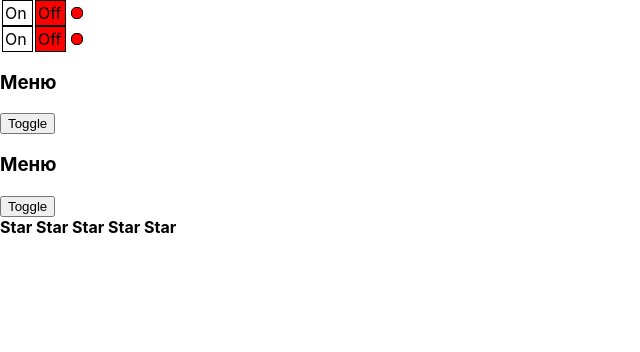
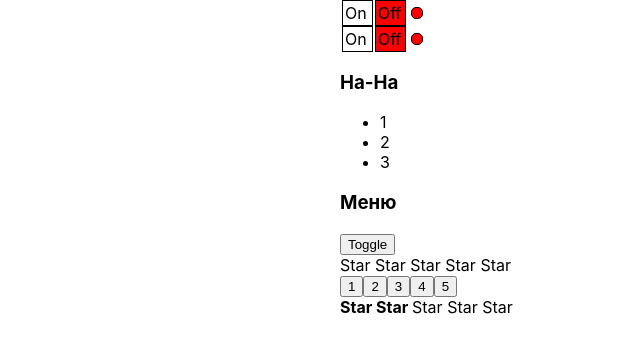
Before and after one commit to Mrleoneed/KABZDA, a React (Create React App) app: page / in a window 1280 px wide. Shown: the top 352 px of the page, without its empty margins (0-640 px from the left). Built offline with nearby package versions, Linux system fonts and the light colour scheme.

Commit message:
Less 07: UnControlled components

```diff
--- a/src/App.css
+++ b/src/App.css
@@ -0,0 +1,4 @@
+.App {
+    width:600px;
+    margin: 0 auto;
+}
--- a/src/App.tsx
+++ b/src/App.tsx
@@ -4,20 +4,20 @@
 import {Rating} from "./Components/Rating/Rating";
 import {OnOff} from "./Components/OnOff/OnOff";
 import UnControlledAccordion from "./Components/UnControlledAccordion/UnControlledAccordion";
+import {UnControlledRating} from "./Components/UnControlledRating/Rating";
 
 
 function App() {
     console.log('App Rendered')
     return (
-        <div>
+        <div className={'App'}>
 
             <OnOff/>
             <OnOff/>
-
-            <UnControlledAccordion titleValue={"Меню"}/>
+<Accordion titleValue={'Ha-Ha'} collapsed={false}/>
             <UnControlledAccordion titleValue={"Меню"} />
-
-            <Rating value={5}/>
+            <UnControlledRating/>
+            <Rating value={2}/>
         </div>
     );
 }
--- a/src/Components/UnControlledAccordion/UnControlledAccordion.tsx
+++ b/src/Components/UnControlledAccordion/UnControlledAccordion.tsx
@@ -16,7 +16,7 @@
     return (
         <div>
             <AccordionTitle title={props.titleValue}/>
-            <button>Toggle</button>
+            <button onClick={()=>setCollapsed(!collapsed)}>Toggle</button>
             {!collapsed && <AccordionBody/>}
         </div>
     )
--- /dev/null
+++ b/src/Components/UnControlledRating/Rating.tsx
@@ -0,0 +1,39 @@
+import React, {useState} from "react";
+
+type RatingPropsType = {
+
+}
+
+type StarPropsType = {
+    selected: boolean;
+}
+
+
+export function UnControlledRating(props: RatingPropsType) {
+let [value,setValue]= useState(0)
+    return (
+        <div>
+            <Star selected={value > 0}/>
+            <Star selected={value > 1}/>
+            <Star selected={value > 2}/>
+            <Star selected={value > 3}/>
+            <Star selected={value > 4}/>
+                <div>
+    <button onClick={()=>setValue(1)}>1</button>
+    <button onClick={()=>setValue(2)}>2</button>
+    <button onClick={()=>setValue(3)}>3</button>
+    <button onClick={()=>setValue(4)}>4</button>
+    <button onClick={()=>setValue(5)}>5</button>
+             </div>
+
+        </div>
+    )
+}
+
+function Star(props: StarPropsType) {
+    if (props.selected){
+        return <span><b>Star </b></span>
+    } else {
+        return <span>Star </span>
+    }
+}
```
